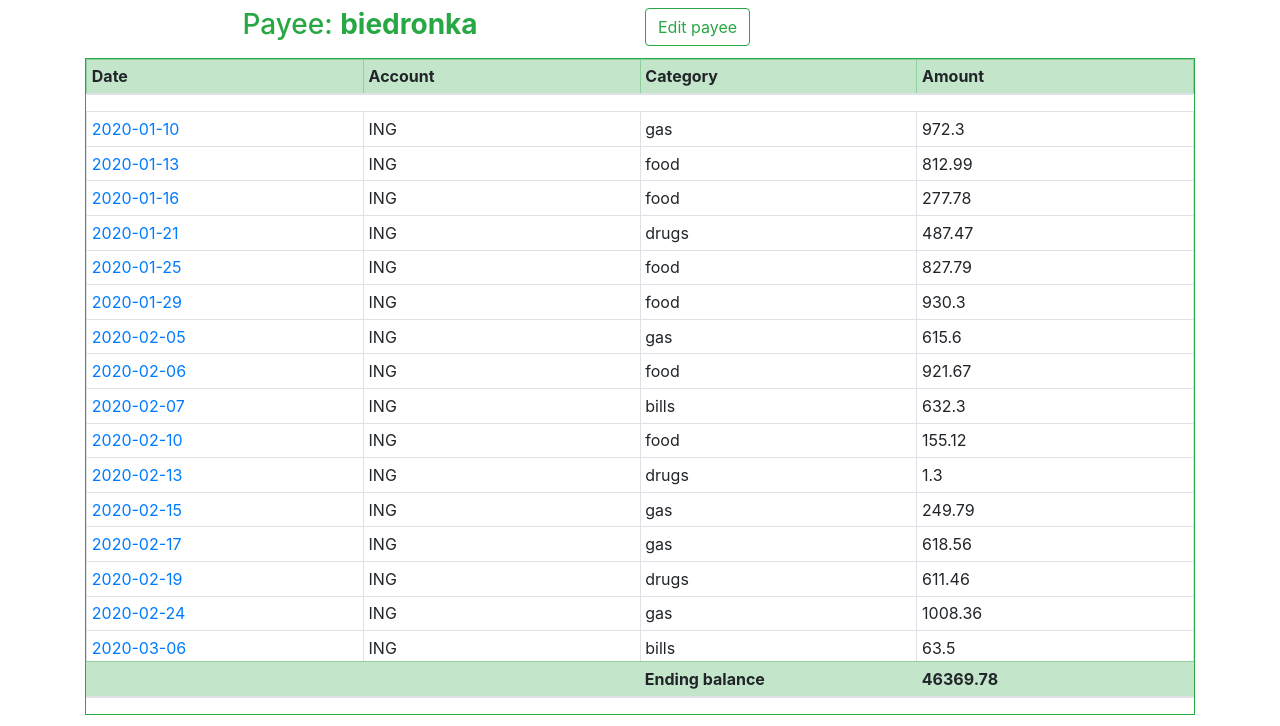
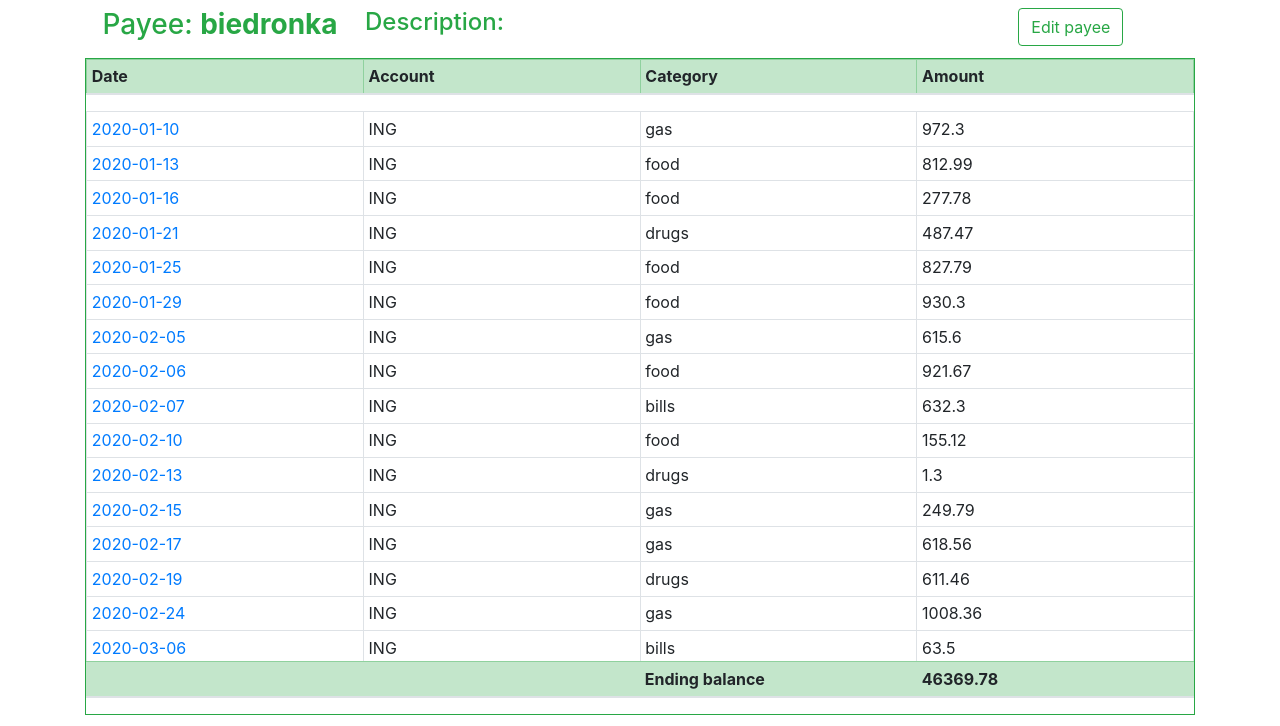
Before and after one commit to marsiekiera/YHB, a Flask app: page /payee/1 in a window 1280 px wide. Shown: the part 56-782 px from the top of the page. Run offline with Flask 2, Linux system fonts and the light colour scheme; a user stored in the database is signed in; data comes from the database, SQL or seed files in the repository; lists and menus that the app fills with data are empty.

Commit message:
Payee edit route add

```diff
--- a/flask/app/templates/payee.html
+++ b/flask/app/templates/payee.html
@@ -7,8 +7,11 @@
 {% block main %}
 <form action="/payee_edit/{{ payee_id }}" method="GET">
     <div class="form-row mt-2 mb-2">
-        <div class="col">
-            <h3 class="text-success text-center">Payee: <span class="font-weight-bolder">{{ payee_name }}</span></h3>
+        <div class="col-3">
+            <h3 class="text-success text-center align-baseline">Payee: <span class="font-weight-bolder">{{ payee_name }}</span></h3>
+        </div>
+        <div class="col-7">
+            <h4 class="text-success text-left align-baseline">Description: {{ description }}</h4>
         </div>
         <div class="col">
             <button type="submit" class="btn btn-outline-success">Edit payee</button>
--- a/flask/app/views.py
+++ b/flask/app/views.py
@@ -196,6 +196,7 @@
 @app.route("/transfer", methods=["POST"])
 @login_required
 def transfer():
+    # TO DO
     return redirect("/accounts")
 
 
@@ -475,9 +476,12 @@
     with sql.connect("sqlite.db") as con:
         cur = con.cursor()
         # payee name
-        cur.execute("SELECT payee_name FROM payee WHERE payee_id = ?",
-                    (payee_id,))
-        payee_name = cur.fetchone()[0]
+        cur.execute("SELECT * FROM payee WHERE payee_id = ?", (payee_id,))
+        payee_db = cur.fetchall()[0]
+        payee_name = payee_db[1]
+        description = payee_db[3]
+        if description == None:
+            description = ""
         # category list
         category_list_dict = category_list_from_db(session["user_id"], cur)
         # account list
@@ -509,15 +513,42 @@
                 tran_dict["account_name"] = acc["account_name"]
         trans_list_dict.append(tran_dict)
 
-    return render_template("payee.html", payee_name=payee_name,
-                           trans_list_dict=trans_list_dict, total=total)
+    return render_template("payee.html", payee_name=payee_name, total=total,
+                           trans_list_dict=trans_list_dict, payee_id=payee_id,
+                           description=description)
 
 
 @app.route("/payee_edit/<payee_id>", methods=["POST", "GET"])
 @login_required
 def payee_edit(payee_id):
-    # TO DO
-    return redirect("/")
+    """Edit detail of payee"""
+    if request.method == "POST":
+        new_payee_name = request.form.get("payee_name")
+        new_description = request.form.get("description")
+        with sql.connect("sqlite.db") as con:
+            cur = con.cursor()
+            cur.execute("""UPDATE payee SET payee_name = ?, description = ?
+                        WHERE payee_id = ?""",
+                        (new_payee_name, new_description, payee_id,))
+            con.commit()
+        con.close()
+        flash("Payee successfully edited", "info")
+        return redirect(f"/payee/{payee_id}")
+    else:
+        with sql.connect("sqlite.db") as con:
+            cur = con.cursor()
+            cur.execute("SELECT * FROM payee WHERE payee_id = ?", (payee_id,))
+            payee_db = cur.fetchall()[0]
+            user_id = payee_db[2]
+            if user_id != session["user_id"]:
+                flash("Error", "error")
+                return redirect("/")
+            payee_name = payee_db[1]
+            description = payee_db[3]
+        con.close()
+        return render_template("payee_edit.html", payee_id=payee_id,
+                               payee_name=payee_name, description=description)
+
 
 @app.route("/categories")
 @login_required
@@ -616,4 +647,5 @@
 @app.route("/settings")
 @login_required
 def settings():
+    # TO DO
     return redirect("/")
```
